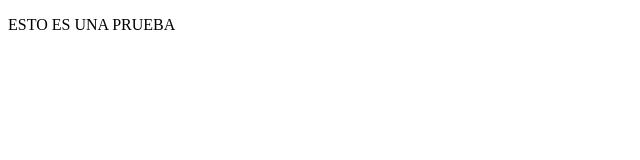
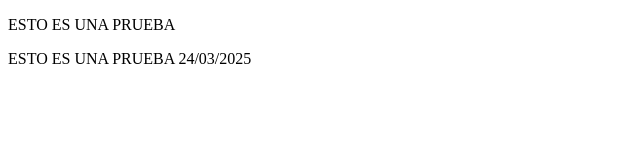
Before and after one commit to elromero2005/elromero2005.github.io, a plain HTML site: page index.html in a window 1280 px wide. Shown: the whole page, without its empty margins (0-640 px from the left). Drawn offline with Linux system fonts and the light colour scheme.

Commit message:
Prueba de sincronización con GitHub

```diff
--- a/index.html
+++ b/index.html
@@ -7,5 +7,6 @@
 </head>
 <body>
     <p>ESTO ES UNA PRUEBA</p>
+    <p>ESTO ES UNA PRUEBA 24/03/2025</p>
 </body>
 </html>
```
